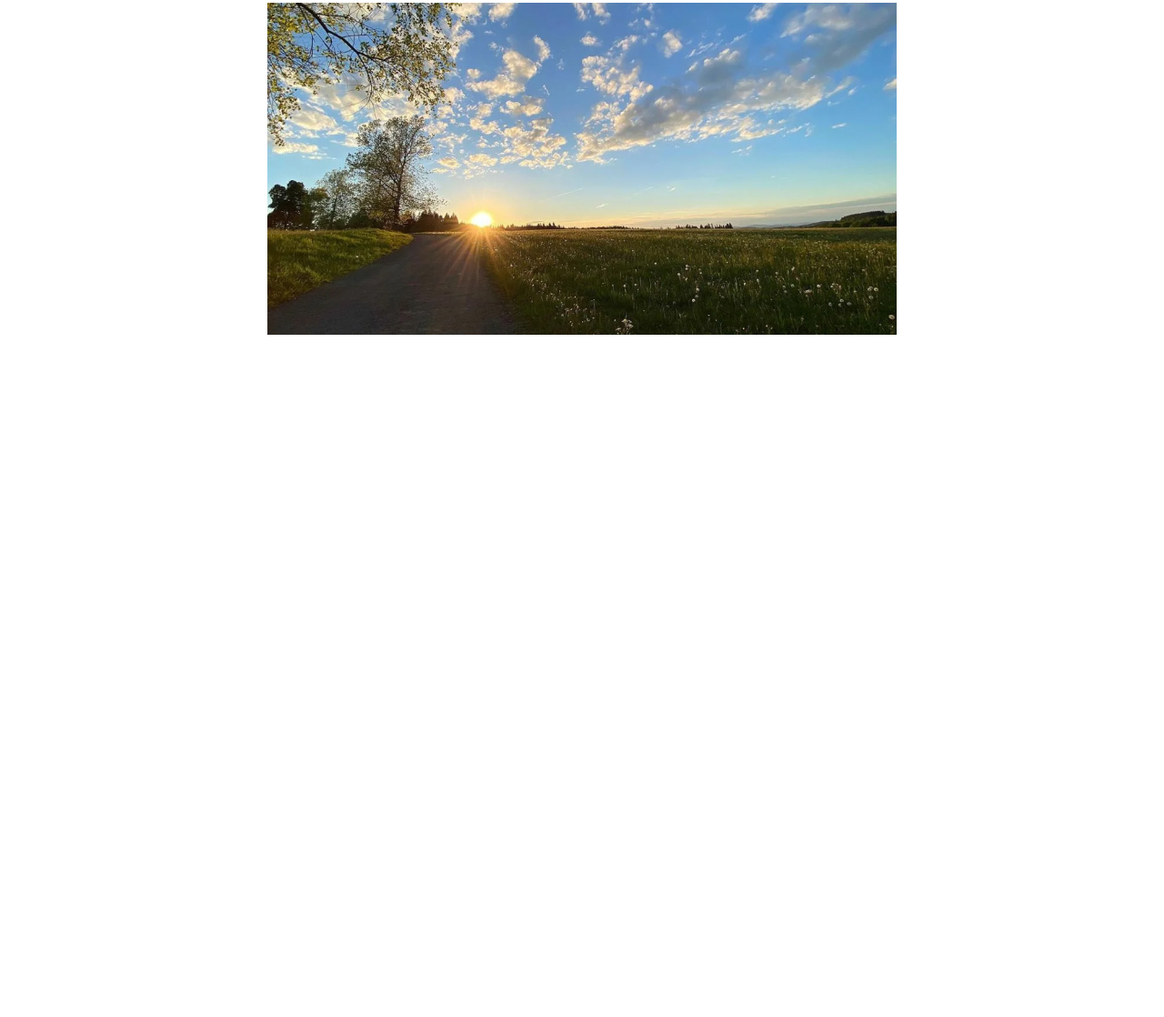
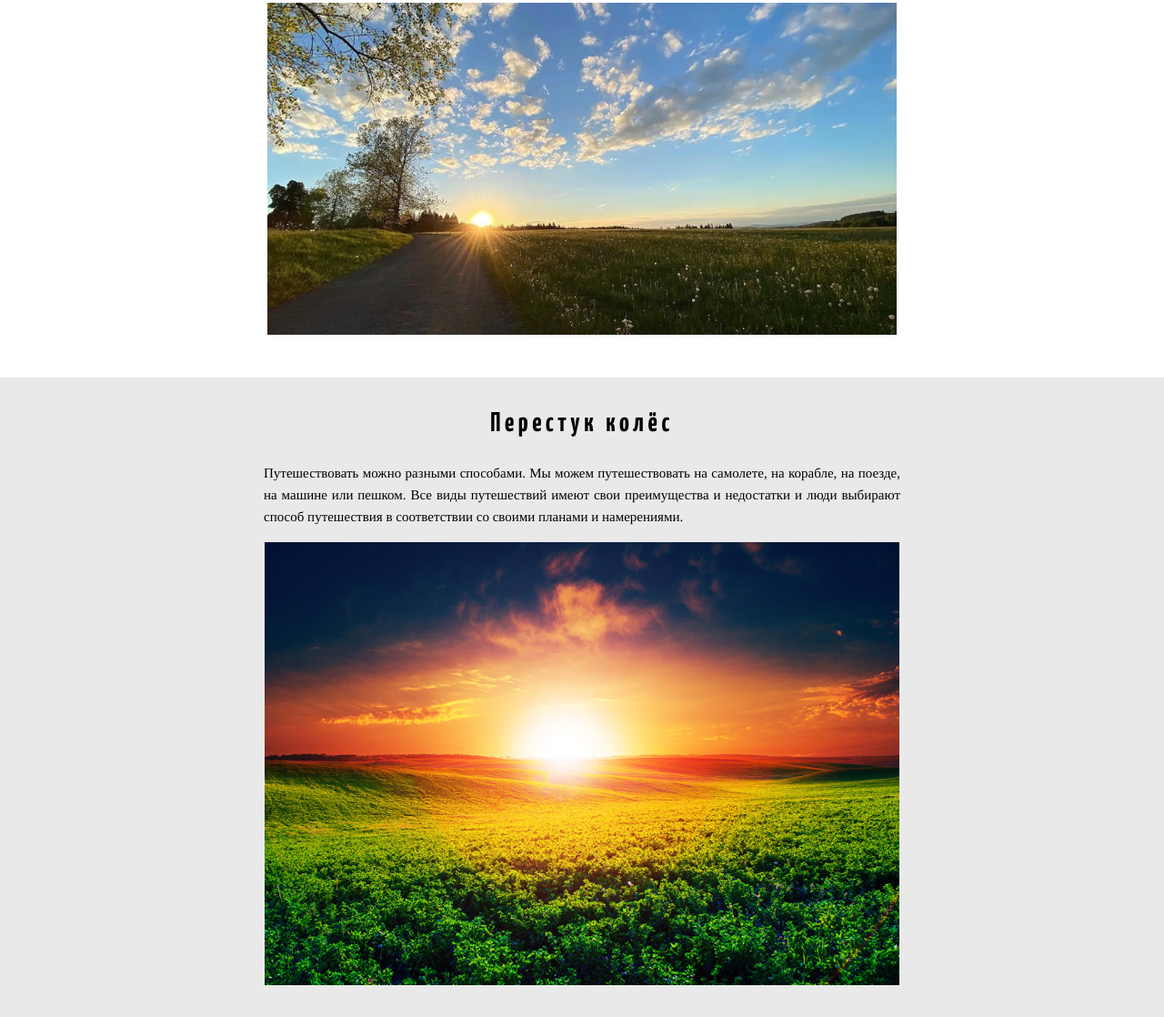
Before and after one commit to klevoDev/7-travel, a plain HTML site: page index.html in a window 1280 px wide. Shown: the part 402-1520 px from the top of the page at 91% size. Before the commit the page ends 817 px from the top, so only its background shows below. Drawn offline with Linux system fonts and the light colour scheme; a web font is replaced by a local one.

Commit message:
add section knock

```diff
--- a/css/style.css
+++ b/css/style.css
@@ -31,12 +31,19 @@ body {
 
 
 .page__move {
+    background-color: #E9E9E9;
+
     padding: 30px 0;
-    background: #E9E9E9;
 }
 
 .page__together {
     padding: 39px 0 47px;
+}
+
+.page__knock {
+    background-color: #E9E9E9;
+
+    padding: 29px 0 35px;
 }
 
 
@@ -50,7 +57,7 @@ body {
     letter-spacing: 0.15em;
     text-transform: uppercase;
 
-    /*пришлось добавить, не понял почему не встал заголовок, там идеальная центровка + subheading*/
+    /* пришлось добавить, не понял почему не встал заголовок, там идеальная центровка */
     margin-left: 7px;
 
     margin-bottom: 11px;
@@ -87,3 +94,31 @@ body {
 .together__image {
     max-width: 100%;
 }
+
+
+
+.knock {}
+
+.knock__container {
+    max-width: 700px;
+    margin: 0 auto;
+}
+
+.knock__subheading {
+    margin-bottom: 19px;
+}
+
+.knock__text {
+    line-height: 160%;
+    text-align: justify;
+
+    margin-bottom: 16px;
+}
+
+.knock__wrap-image {
+    text-align: center;
+}
+
+.knock__image {
+    max-width: 100%;
+}
--- a/index.html
+++ b/index.html
@@ -37,6 +37,22 @@
                     </div>
                 </div>
             </section>
+
+            <section class="page__knock knock">
+                <div class="knock__container">
+                    <h2 class="knock__subheading subheading">
+                        Перестук колёс
+                    </h2>
+                    <p class="knock__text text">
+                        Путешествовать можно разными способами. Мы можем путешествовать на самолете, на корабле, на поезде, на машине или пешком. Все виды путешествий имеют свои преимущества и недостатки и люди выбирают способ путешествия в соответствии со своими планами и намерениями.
+                    </p>
+                    <div class="knock__wrap-image">
+                        <img class="knock__image" src="./img/sunset.jpg" alt="Рассвет.">
+                    </div>
+                </div>
+            </section>
+
+
         </main>
     </div>
 </body>
```
